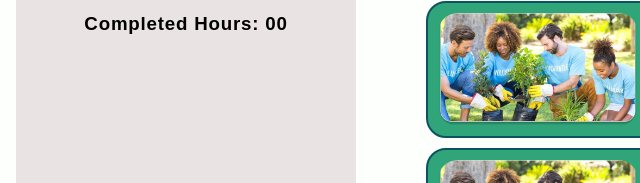
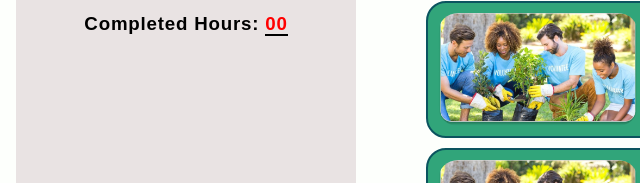
Before and after one commit to AMAbdulrahim/SWE363_Project, a plain HTML site: page structure/profile.html in a window 1280 px wide. In both pictures the pointer is over the element "00". Shown: the part 394-577 px from the top of the page, 137-777 px from the left. Drawn offline with Linux system fonts and the light colour scheme.

Commit message:
completedHours effect

```diff
--- a/style/profile.css
+++ b/style/profile.css
@@ -172,6 +172,12 @@ footer{
 
 }
 
+#completedHours:hover{
+    color: red;
+    border-bottom: solid 2px black;
+
+}
+
 
 @media screen and (max-width: 915px){
     .profile-info{
```
